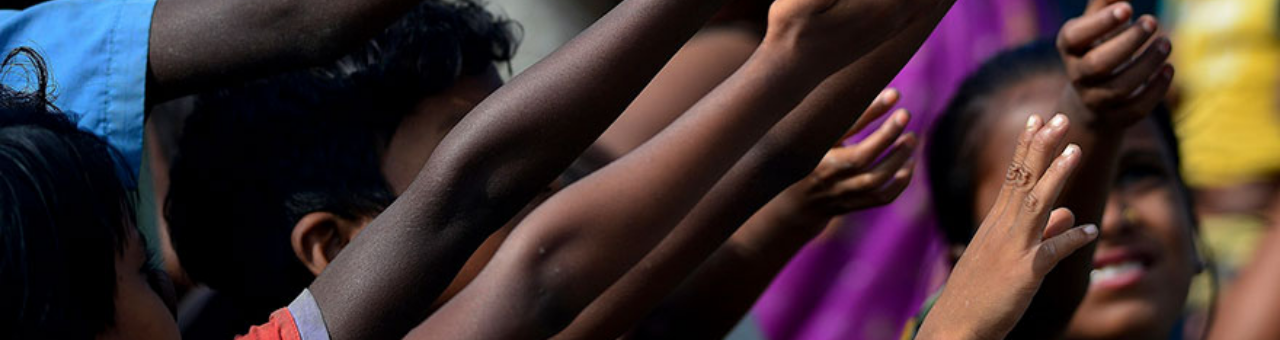
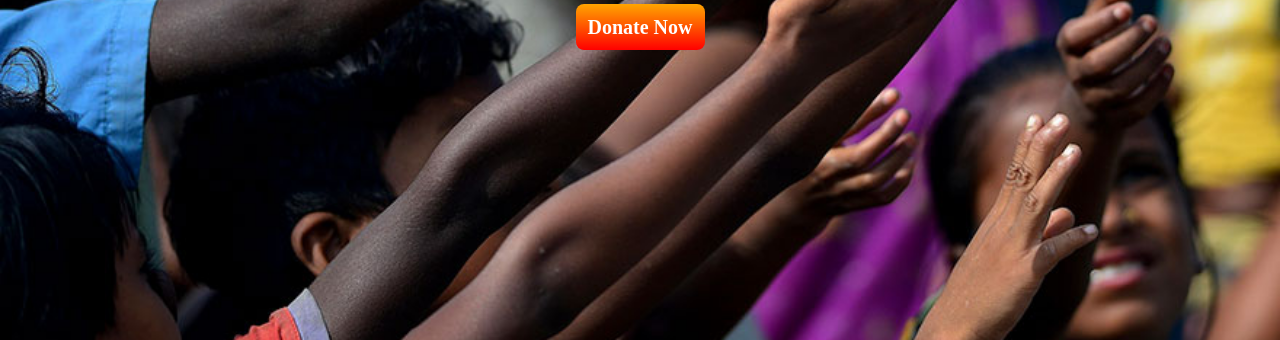
Before and after one commit to AnisurRahman06046/Assignment-1, a plain HTML site: page index.html in a window 1280 px wide. Shown: the part 460-800 px from the top of the page. Drawn offline with Linux system fonts and the light colour scheme.

Commit message:
first section updated

```diff
--- a/index.html
+++ b/index.html
@@ -11,7 +11,7 @@
    <section class="top-container">
     <div class="banner-container">
         <h1 class="title-container">Let's Help Those Who Are More In Need</h1>
-        <p class="intro-para">We are here to stand with Sylhet.Your every single penny is contributing to save thousands of family.Stand with Sylhet,Save Lives</p>
+        <p class="intro-para">We are here to stand with Sylhet.Your every single penny is contributing to save thousands of family.Stand with Sylhet,Save Lives</p><br><br>
         <a class="button-look" href="">Donate Now</a>
     </div>
    </section>
--- a/style.css
+++ b/style.css
@@ -11,16 +11,18 @@
     background-repeat: no-repeat;
     background-size: cover;
     text-align: center;
-    color: white;
+
 
 }
 .title-container{
     font-size: 60px;
     font-weight: bold;
+    color: ghostwhite;
 
 }
 .intro-para{
     font-size: 20px;
+    color: ghostwhite;
 
 }
 .banner-container{
@@ -28,6 +30,11 @@
 
 }
 .button-look{
+    border-radius: 8px;
+    padding: 12px;
+    font-size: 20px;
     text-decoration: none;
-    color: crimson;
+    color: white;
+    font-weight: 700;
+    background-image: linear-gradient(orange,red);
 }
```
